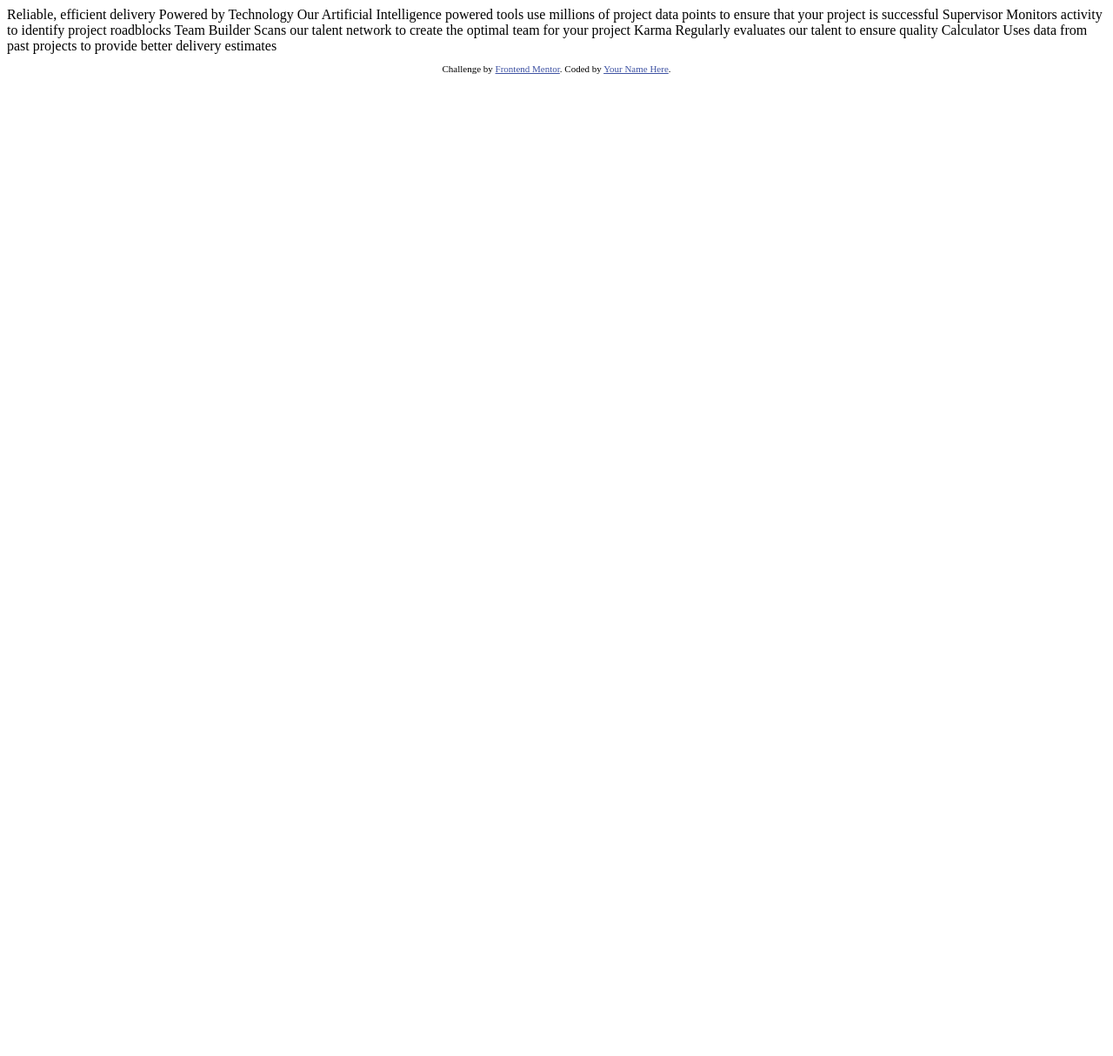
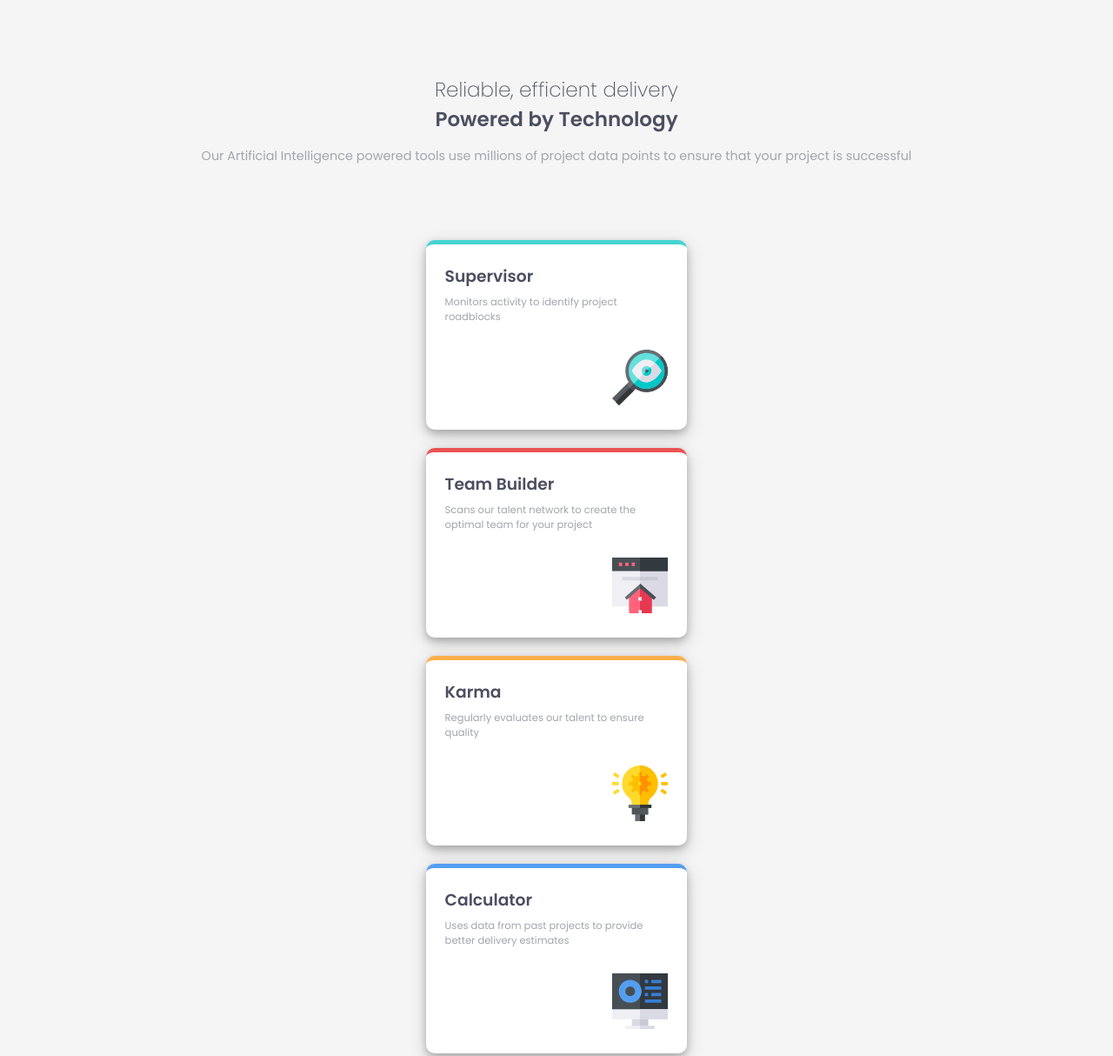
Before and after one commit to terryfier/fourcard, a plain HTML site: page index.html in a window 1280 px wide. Shown: the top 1214 px of the page at 87% size. Before the commit the page ends 800 px from the top, so only its background shows below. Drawn offline with Linux system fonts and the light colour scheme.

Commit message:
Add files via upload
Finished site files uploaded

```diff
--- a/index.html
+++ b/index.html
@@ -7,39 +7,92 @@
   <link rel="icon" type="image/png" sizes="32x32" href="./images/favicon-32x32.png">
 
   <title>Frontend Mentor | Four card feature section</title>
+  <link rel="stylesheet" href="styles.css">
+  <link href="https://fonts.googleapis.com/css2?family=Poppins:wght@200;400;600&display=swap" rel="stylesheet">
 
-  <!-- Feel free to remove these styles or customise in your own stylesheet 👍 -->
-  <style>
-    .attribution { font-size: 11px; text-align: center; }
-    .attribution a { color: hsl(228, 45%, 44%); }
-  </style>
 </head>
 <body>
+    <div class="container">
+      <header>
+        <div class="heading">
+          <p class="heading__para1">
+            Reliable, efficient delivery
+          </p>
+          <p class="heading__para2">
+            Powered by Technology
+          </p>
+        </div>
 
-  Reliable, efficient delivery
-  Powered by Technology
-
+        <div>
+          <p class="heading__para3">
             Our Artificial Intelligence powered tools use millions of project data points
             to ensure that your project is successful
+          </p>
+        </div>
+      </header>
 
+      <div class="card__flex">
+        <div class="card__flex-1">
+          <div class="card card--supervisor">
+            <p class="card__header">
               Supervisor
+            </p>
+            <p class="card__description">
               Monitors activity to identify project roadblocks
+            </p>
+            <div class="card__image">
+              <img src="images/icon-supervisor.svg" alt="Supervisor">
+            </div>
+          </div>
+        </div>
 
+        <div class="card__flex-2">
+          <div class="card card--team-builder">
+            <p class="card__header">
               Team Builder
+            </p>
+            <p class="card__description">
               Scans our talent network to create the optimal team for your project
+            </p>
+            <div class="card__image">
+              <img src="images/icon-team-builder.svg" alt="Team Builder">
+            </div>
+          </div>
 
+          <div class="card card-karma">
+            <p class="card__header">
               Karma
+            </p>
+            <p class="card__description">
               Regularly evaluates our talent to ensure quality
+            </p>
+            <div class="card__image">
+              <img src="images/icon-karma.svg" alt="Karma">
+            </div>
+          </div>
+        </div>
 
+        <div class="card__flex-3">
+          <div class="card card-calculator">
+            <p class="card__header">
               Calculator
+            </p>
+            <p class="card__description">
               Uses data from past projects to provide better delivery estimates
-
+            </p>
+            <div class="card__image">
+              <img src="images/icon-calculator.svg" alt="Calculator">
+            </div>
+          </div>
+        </div>
+      </div>
 
     <footer>
       <p class="attribution">
         Challenge by <a href="https://www.frontendmentor.io?ref=challenge" target="_blank">Frontend Mentor</a>.
-      Coded by <a href="#">Your Name Here</a>.
+         Coded by <a href="https://www.masterapps.uk" target="_blank">Terry Roach</a>.
       </p>
     </footer>
+    </div>
 </body>
 </html>
--- /dev/null
+++ b/styles.css
@@ -0,0 +1,114 @@
+* {
+    box-sizing: border-box;
+    padding: 0;
+    margin: 0;
+}
+body {
+    font-family: 'Poppins', sans-serif;
+    font-size: 0.9em;
+    background-color: hsl(0, 0%, 96%);
+}
+.container {
+    width: 80%;
+    margin: 0 auto;
+}
+
+/* HEADER */
+header {
+    padding: 6em 0;
+    text-align: center;
+}
+.heading__para1 {
+    font-size: 1.6em;
+    font-weight: 200;
+    color: hsl(234, 12%, 34%);
+}
+.heading__para2 {
+    font-size: 1.6em;
+    font-weight: 600;
+    color: hsl(234, 12%, 34%);
+}
+.heading__para3 {
+    margin-top: 1em;
+    font-size: 1em;
+    font-weight: 400;
+    color: hsl(229, 6%, 66%);
+}
+
+/* CARD */
+.card {
+    background-color: #ffffff;
+    border-radius: 10px;
+    margin-bottom: 1.5em;
+    padding: 1.5em;
+    box-shadow: 0 4px 8px 0 rgba(0, 0, 0, 0.2), 0 6px 20px 0 rgba(0, 0, 0, 0.19);
+}
+.card__flex {
+    max-width: 300px;
+    margin: auto;
+}
+.card__header {
+    font-size: 1.3em;
+    font-weight: 600;
+    color: hsl(234, 12%, 34%);
+    margin-bottom: 0.4em;
+}
+.card__description {
+    font-size: 0.8em;
+    font-weight: 400;
+    color: hsl(229, 6%, 66%);
+    margin-bottom: 2.5em;
+}
+.card__image {
+    text-align: right;
+}
+.card--supervisor {
+    border-top: 5px solid hsl(180, 62%, 55%);
+}
+.card--team-builder {
+    border-top: 5px solid hsl(0, 78%, 62%);
+}
+.card-karma {
+    border-top: 5px solid hsl(34, 97%, 64%);
+}
+.card-calculator {
+    border-top: 5px solid hsl(212, 86%, 64%);
+}
+
+/* FOOTER */
+footer {
+    margin-top: 4em;
+}
+.attribution {
+    font-size: 11px; text-align: center;
+    color: hsl(228, 45%, 44%);
+    padding-bottom: 2em;
+}
+
+@media(min-width:1440px){
+    .heading__para1, .heading__para2 {
+        font-size: 2.5em;
+    }
+    .heading__para3 {
+        display: inline-block;
+        max-width: 500px;
+    }
+    .card__flex {
+        display: flex;
+        max-width: 100%;
+        justify-content: center;
+    }
+    .card__flex-1 {
+        width: 25%;
+        align-self: center;
+    }
+    .card__flex-2 {
+        width: 25%;
+        margin-left: 1.5em;
+        margin-right: 1.5em;
+    }
+    .card__flex-3 {
+        width: 25%;
+        align-self: center;
+    }
+}
```
Lines whose indentation alone changed are shown as unchanged.
